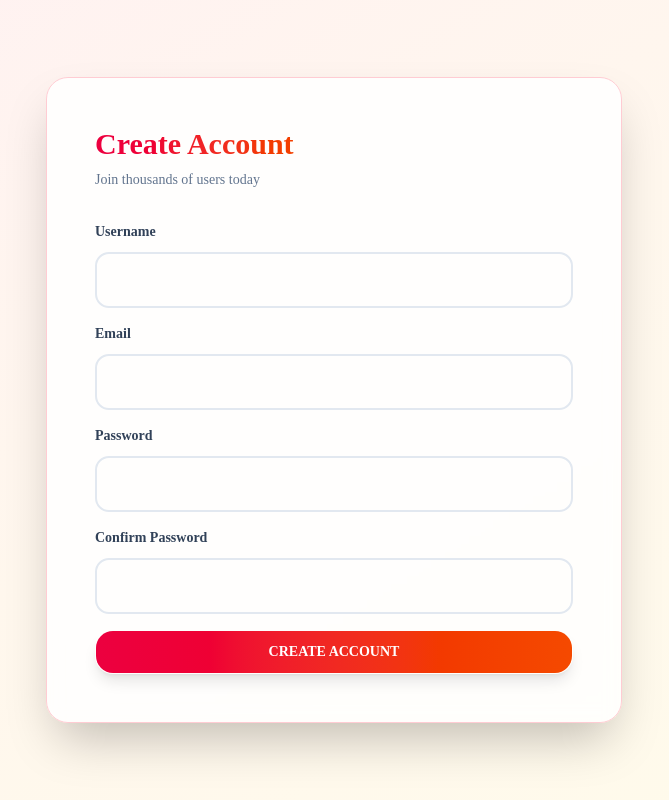
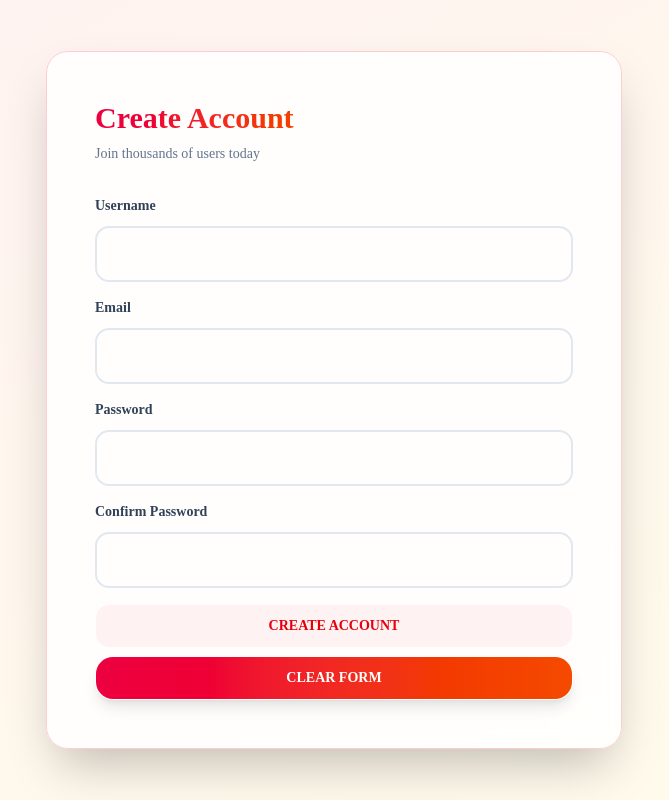
Before and after one commit to Vanemarendajad32/ux-hell, a Next.js app in the folder frontend/: page /register in a window 1280 px wide. Shown: the whole page, without its empty margins (306-975 px from the left). Built offline with nearby package versions, Linux system fonts and the light colour scheme.

Commit message:
Add a UX Hell button to seemingly clear the form

```diff
--- a/frontend/app/(auth)/register/page.tsx
+++ b/frontend/app/(auth)/register/page.tsx
@@ -1,13 +1,11 @@
 "use client";
 
-import { useRef, useState } from "react";
-import {
-  registerSchema,
-  type RegisterFormData,
-} from "@/schemas/register-schema";
 import Input from "@/components/ui/Input";
 import { Button } from "@/components/ui/button";
+import { cn } from "@/lib/utils";
+import { registerSchema, type RegisterFormData } from "@/schemas/register-schema";
 import { useRouter } from "next/dist/client/components/navigation";
+import { useRef, useState } from "react";
 
 export default function RegisterPage() {
   const router = useRouter();
@@ -17,12 +15,15 @@ export default function RegisterPage() {
     password: "",
     confirmPassword: "",
   });
-  const [errors, setErrors] = useState<
-    Partial<Record<keyof RegisterFormData, string>>
-  >({});
+  const [errors, setErrors] = useState<Partial<Record<keyof RegisterFormData, string>>>({});
   const [success, setSuccess] = useState("");
 
   const blockedPasswordRef = useRef<string | null>(null);
+  const [clearing, setClearing] = useState(false);
+  const [notification, setNotification] = useState("");
+
+  const notificationClassName= "fixed top-4 right-4 z-50 max-w-sm bg-gradient-to-r from-purple-500 to-pink-500 text-white p-4 rounded-lg shadow-lg animate-in slide-in-from-top-2 duration-300 border-2 border-white/20";
+
 
   function handleChange(e: React.ChangeEvent<HTMLInputElement>) {
     const { name, value } = e.target;
@@ -32,7 +33,7 @@ export default function RegisterPage() {
       [name]: value,
     });
 
-    setErrors(prev => ({ ...prev, [name]: undefined }));
+    setErrors((prev) => ({ ...prev, [name]: undefined }));
   }
 
   function handleSubmit(e: React.SubmitEvent) {
@@ -57,8 +58,7 @@ export default function RegisterPage() {
     }
 
     if (!newErrors.password && isPasswordTaken(form.password)) {
-      newErrors.password =
-        "Password already used by user AwesomeUser123. Choose a different one.";
+      newErrors.password = "Password already used by user AwesomeUser123. Choose a different one.";
       blockedPasswordRef.current = form.password;
     }
 
@@ -77,14 +77,34 @@ export default function RegisterPage() {
     return blockedPasswordRef.current === null;
   }
 
+  function clearForm() {
+    const originalForm = { ...form };
+    setForm({
+      username: "",
+      email: "",
+      password: "",
+      confirmPassword: "",
+    });
+    setErrors({});
+    setSuccess("");
+    blockedPasswordRef.current = null;
+    setClearing(true);
+    setTimeout(() => {
+      setForm(originalForm);
+      setClearing(false);
+      setNotification(
+        "😱 Oops! Your form got cleared... temporarily! 🎭 This is a UX dark pattern demo - the primary button tricked you!Remember: always read button text, not just colors. If you actually wanted to clear your form, you'll have to do it manually now. Sorry! 😅",
+      );
+      setTimeout(() => setNotification(""), 10000);
+    }, 2000);
+  }
+
   return (
     <main>
       <h1 className="text-3xl font-bold mb-2 bg-gradient-to-r from-rose-600 via-orange-600 to-amber-600 bg-clip-text text-transparent">
         Create Account
       </h1>
-      <p className="text-sm text-slate-500 mb-8">
-        Join thousands of users today
-      </p>
+      <p className="text-sm text-slate-500 mb-8">Join thousands of users today</p>
       <form onSubmit={handleSubmit}>
         <Input
           label="Username"
@@ -94,6 +114,7 @@ export default function RegisterPage() {
           onChange={handleChange}
           required
           error={errors.username}
+          className={cn("transition-colors duration-500", clearing && "text-transparent")}
         />
         <Input
           label="Email"
@@ -103,6 +124,7 @@ export default function RegisterPage() {
           onChange={handleChange}
           required
           error={errors.email}
+          className={cn("transition-colors duration-500", clearing && "text-transparent")}
         />
         <Input
           label="Password"
@@ -112,6 +134,7 @@ export default function RegisterPage() {
           onChange={handleChange}
           required
           error={errors.password}
+          className={cn("transition-colors duration-500", clearing && "text-transparent")}
         />
         <Input
           label="Confirm Password"
@@ -121,11 +144,28 @@ export default function RegisterPage() {
           onChange={handleChange}
           required
           error={errors.confirmPassword}
+          className={cn("transition-colors duration-500", clearing && "text-transparent")}
         />
-        <Button type="submit" className="w-full uppercase">
+        <Button type="submit" variant="destructive" className="w-full uppercase">
           Create account
         </Button>
+        <Button
+          type="button"
+          variant="default"
+          className="w-full uppercase mt-2"
+          onClick={clearForm}
+        >
+          Clear form
+        </Button>
       </form>
+      {notification && (
+        <div className={notificationClassName}>
+          <div className="flex items-center gap-2">
+            <div className="w-2 h-2 bg-white rounded-full animate-pulse"></div>
+            <p className="text-sm font-medium">{notification}</p>
+          </div>
+        </div>
+      )}
     </main>
   );
 }
--- a/frontend/components/ui/Input.tsx
+++ b/frontend/components/ui/Input.tsx
@@ -5,27 +5,21 @@ import { cn } from "@/lib/utils";
 interface InputProps extends React.InputHTMLAttributes<HTMLInputElement> {
   label: string;
   error?: string;
+  className?: string;
 }
 
 const inputClassName =
   "border-2 border-slate-200 rounded-xl px-4 py-3.5 focus:border-rose-500 focus:ring-4 focus:ring-rose-100 outline-none";
 
-export default function Input({ label, error, ...props }: InputProps) {
+export default function Input({ label, error, className, ...props }: InputProps) {
   const errorClassName = error ? "border-red-500" : undefined;
 
   return (
     <div className="flex flex-col mb-4">
-      <label
-        className="block text-sm font-semibold mb-2.5 text-slate-700"
-        htmlFor={props.name}
-      >
+      <label className="block text-sm font-semibold mb-2.5 text-slate-700" htmlFor={props.name}>
         {label}
       </label>
-      <input
-        id={props.name}
-        {...props}
-        className={cn(inputClassName, errorClassName)}
-      />
+      <input id={props.name} {...props} className={cn(inputClassName, errorClassName, className)} />
       {error && <p className="mt-1 text-red-600 text-sm">{error}</p>}
     </div>
   );
```
